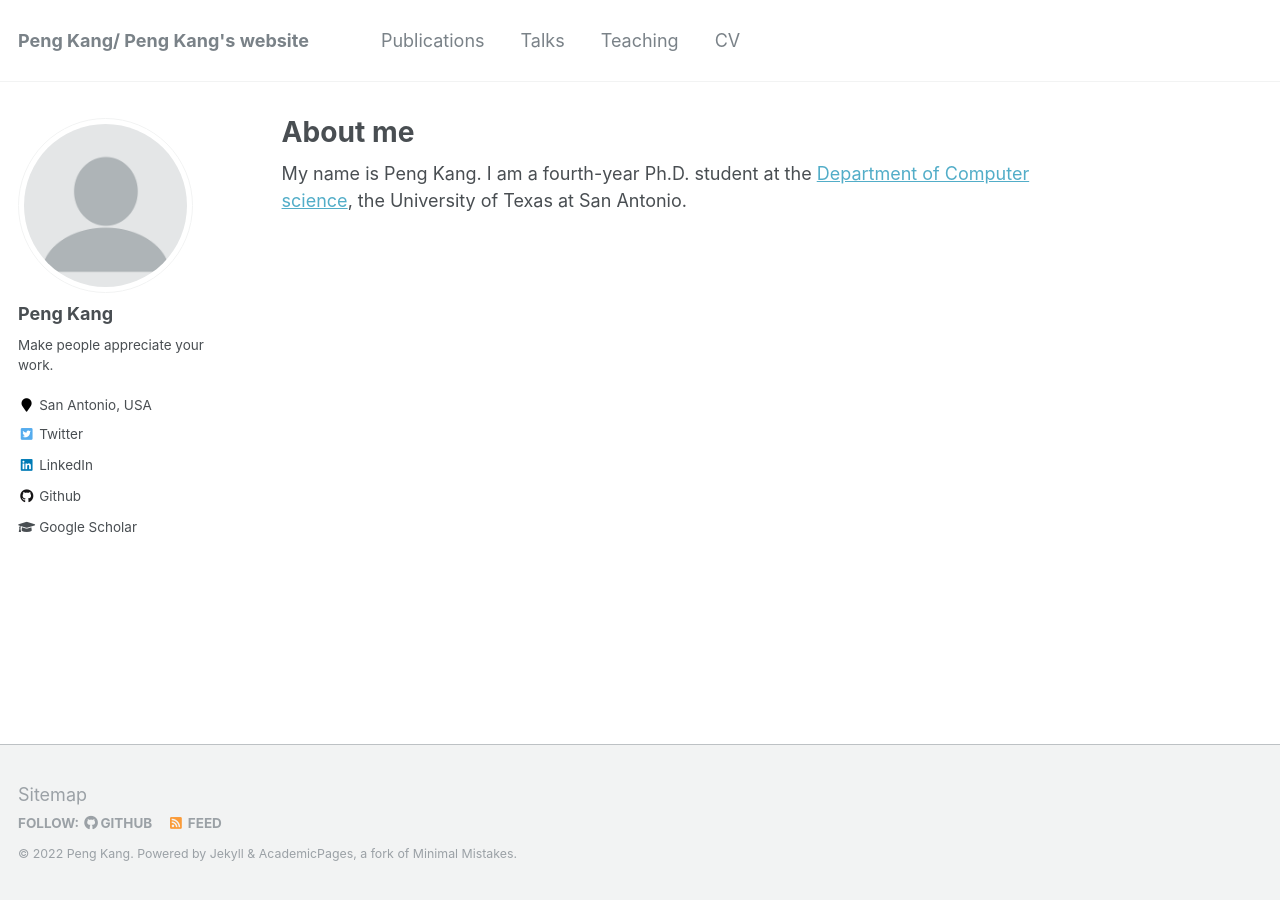
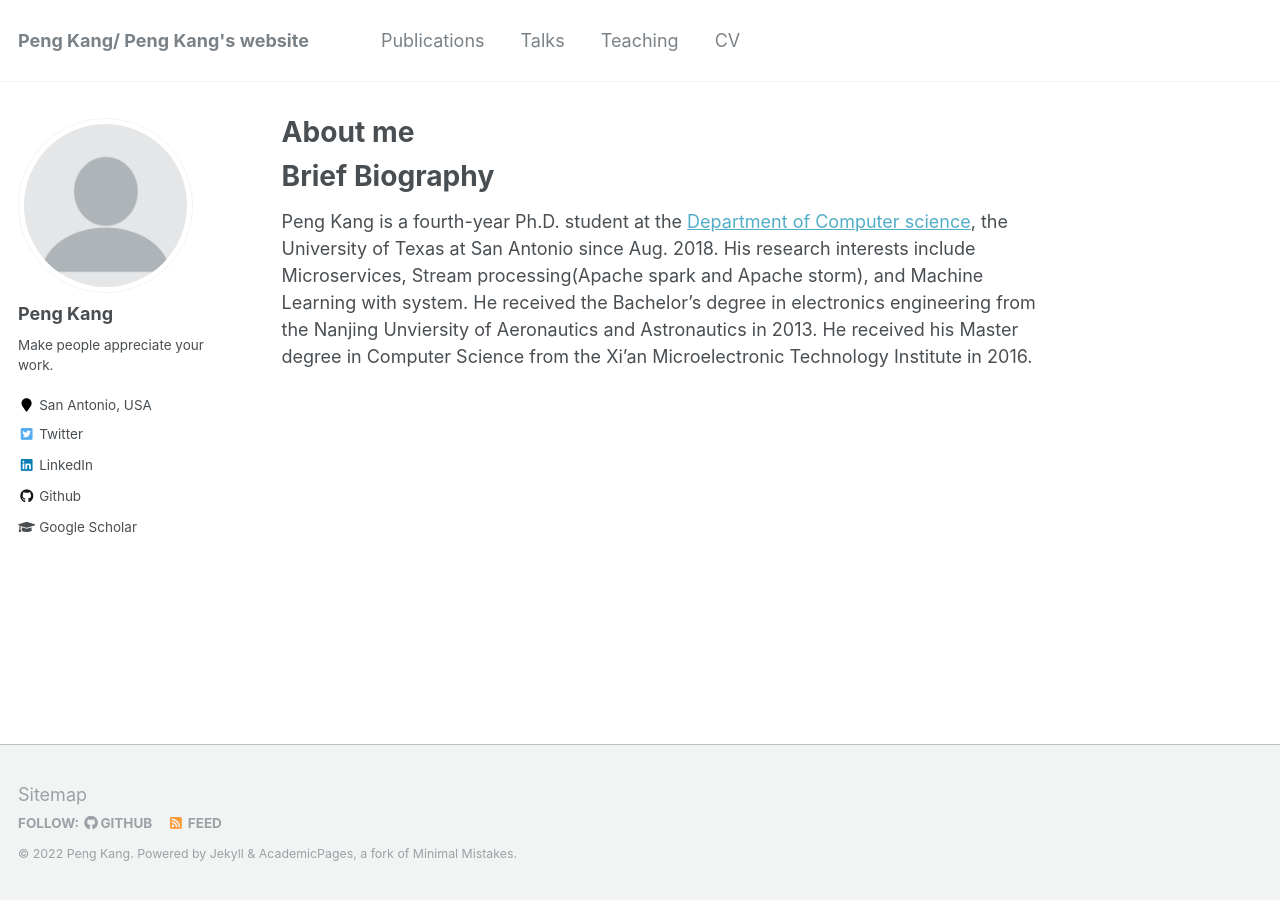
Before and after one commit to pengkang12/pengkang12.github.io, a Jekyll site: the page built from _pages/about.md, in a window 1280 px wide. Built offline with Jekyll 4.4.1, drawn with Linux system fonts in a browser that asks for light colours.

Commit message:
updage about me

```diff
--- a/_pages/about.md
+++ b/_pages/about.md
@@ -7,5 +7,6 @@ redirect_from:
   - /about/
   - /about.html
 ---
-
-My name is Peng Kang. I am a fourth-year Ph.D. student at the [Department of Computer science](https://cs.utsa.edu/), the University of Texas at San Antonio.
+Brief Biography
+====
+Peng Kang is a fourth-year Ph.D. student at the [Department of Computer science](https://cs.utsa.edu/), the University of Texas at San Antonio since Aug. 2018. His research interests include Microservices, Stream processing(Apache spark and Apache storm), and Machine Learning with system. He received the Bachelor's degree in electronics engineering from the Nanjing Unviersity of Aeronautics and Astronautics in 2013. He received his Master degree in Computer Science from the Xi'an Microelectronic Technology Institute in 2016.
```
Also changed, not shown: _pages/publications.md (+3 -3 lines).
